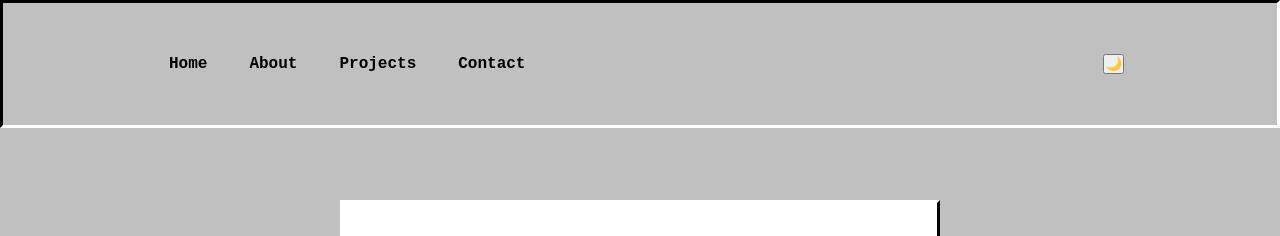
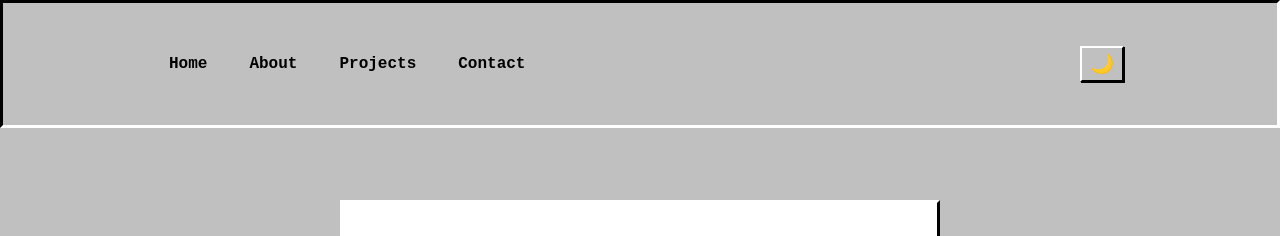
Before and after one commit to UncleRazavi/UncleRazavi.github.io, a Jekyll site: the page contact.html, which Jekyll copies as it is, in a window 1280 px wide. Shown: the top 236 px of the page. Built offline with Jekyll 4.4.1, drawn with Linux system fonts in a browser that asks for light colours.

Commit message:
Refactor global styles and add dark mode support

```diff
--- a/assets/css/main.css
+++ b/assets/css/main.css
@@ -9,7 +9,6 @@
     box-sizing: border-box;
     /* Consolidate font stack */
     font-family: 'Courier New', Courier, monospace, 'Lucida Console', Monaco;
-    /* Removed smooth transitions for that instant, blocky feel */
 }
 
 /* Default Colors (Classic Desktop Theme) */
@@ -22,20 +21,20 @@
     --secondary-color: #6a6a6a; /* Darker gray for text/accents */
 
     /* UI Component Colors */
-    --card-bg: #ffffff;       /* White card background */
-    --input-bg: #e0e0e0;      /* Input field background (sunken effect base) */
-    --footer-bg: #a0a0a0;     /* Darker gray footer */
+    --card-bg: #ffffff;        /* White card background */
+    --input-bg: #e0e0e0;       /* Input field background (sunken effect base) */
+    --footer-bg: #a0a0a0;      /* Darker gray footer */
 
     /* 3D Border Colors */
-    --border-light: #ffffff;  /* Highlight color (top/left) */
-    --border-dark: #000000;   /* Shadow color (bottom/right) */
+    --border-light: #ffffff;   /* Highlight color (top/left) */
+    --border-dark: #000000;    /* Shadow color (bottom/right) */
 }
 
-/* Dark Mode (High Contrast Terminal Style - kept for future use) */
+/* Dark Mode (High Contrast Terminal Style) */
 .dark-mode {
     --bg-color: #000000;
-    --text-color: #00ff00;
-    --primary-color: #00c000;
+    --text-color: #00ff00; /* Bright Green */
+    --primary-color: #00c000; /* Darker Green */
     --primary-hover: #00ff00;
     --secondary-color: #007000;
     --card-bg: #111111;
@@ -52,7 +51,7 @@
 }
 
 /* ============================= */
-/* Particle Background (NEW)    */
+/* Particle Background (NEW)     */
 /* ============================= */
 
 #particles-js {
@@ -62,7 +61,8 @@
     width: 100%;
     height: 100%;
     z-index: -1; /* Puts it behind everything else */
-    background-color: var(--bg-color); /* Matches body background */
+    /* IMPORTANT: Use the CSS variable here so it switches with the theme */
+    background-color: var(--bg-color);
 }
 
 /* Ensure all content sits on top of the particles */
@@ -95,26 +95,23 @@
     padding-bottom: 0.5rem;
     color: var(--text-color);
 }
+
+/* Profile Avatar Image Filter */
 .profile-avatar .avatar-img {
     display: block;
     width: 100%;
     height: 100%;
     object-fit: cover;
     border: none;
-
-    /* NEW: Add a quick transition for the hover effect */
     transition: filter 0.2s ease-in-out;
-
-    /* OPTIONAL: Default filter to ensure the image looks slightly 'old' or less vibrant */
     filter: grayscale(10%);
 }
 
 .profile-avatar .avatar-img:hover {
-    /* Applies a full grayscale filter */
     filter: grayscale(100%);
-    /* OPTIONAL: Add a quick, noticeable scale up */
     transform: scale(1.05);
 }
+
 /* ============================= */
 /* Layout & Container            */
 /* ============================= */
@@ -160,7 +157,7 @@
     color: var(--primary-color);
     text-decoration: none;
     /* Sunken look on hover */
-    border: 1px inset var(--border-dark); /* Changed from var(--secondary-color) for consistent inset look */
+    border: 1px inset var(--border-dark);
 }
 
 header nav .active {
@@ -168,6 +165,30 @@
     color: var(--primary-color);
     /* Inverse/pressed look for the active link */
     border: 1px inset var(--border-dark);
+}
+
+/* DARK MODE TOGGLE BUTTON (New/Styled) */
+#dark-mode-toggle {
+    /* Inherits 3D button style from cta-btn but simpler */
+    display: inline-block;
+    padding: 4px 8px; /* Smaller padding */
+    font-size: 1.2rem;
+    cursor: pointer;
+    background-color: var(--bg-color);
+    border: 2px outset var(--border-light);
+    border-right-color: var(--border-dark);
+    border-bottom-color: var(--border-dark);
+    box-shadow: 1px 1px 0 var(--border-dark);
+    color: var(--text-color);
+    margin-left: auto; /* Push to the right */
+}
+
+#dark-mode-toggle:hover {
+    /* Pressed effect on hover */
+    border: 2px inset var(--border-dark);
+    border-right-color: var(--border-light);
+    border-bottom-color: var(--border-light);
+    box-shadow: none;
 }
 
 
@@ -214,7 +235,6 @@
 
 .cta-btn.primary:hover {
     background-color: var(--primary-hover);
-    /* Inset look is fine, but keeping colors consistent with original button */
     border: 2px inset var(--border-dark);
     border-right-color: var(--border-light);
     border-bottom-color: var(--border-light);
@@ -249,19 +269,13 @@
     color: var(--secondary-color);
 }
 
-/* ============================= */
-/* Hero Section & Profile        */
-/* ============================= */
-
-/* ... (hero-section, h1, subtitle are unchanged) ... */
-
 .profile-avatar {
     margin: 0 auto 1.5rem;
     width: 120px;
     height: 120px;
 
     overflow: hidden;
-    position: relative; /* Ensure text inside (if any) positions correctly */
+    position: relative;
 
     /* Boxy 3D Frame for the image placeholder (Raised) */
     border: 3px outset var(--border-light);
@@ -269,7 +283,7 @@
     border-bottom-color: var(--border-dark);
 }
 
-/* NEW CSS for the 3D Canvas */
+/* CSS for the 3D Canvas */
 #avatar-3d-canvas {
     display: block;
     width: 100%;
```
